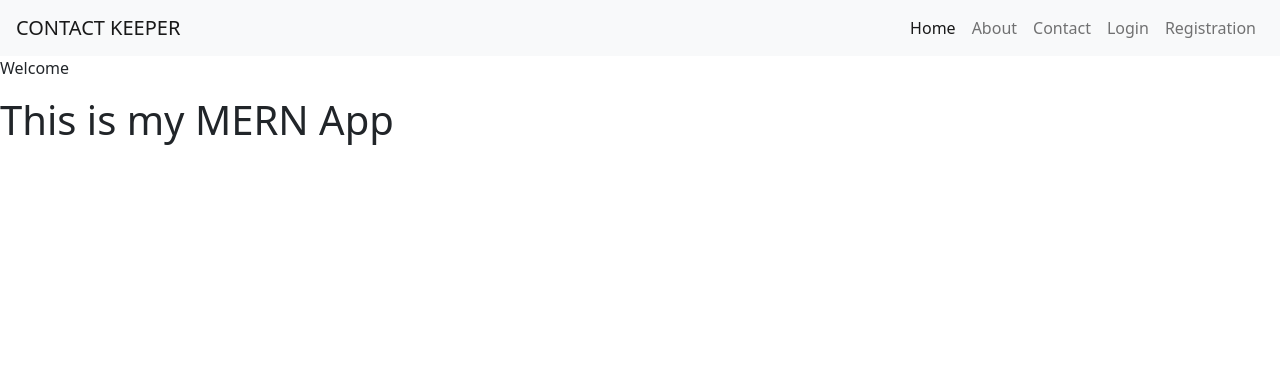
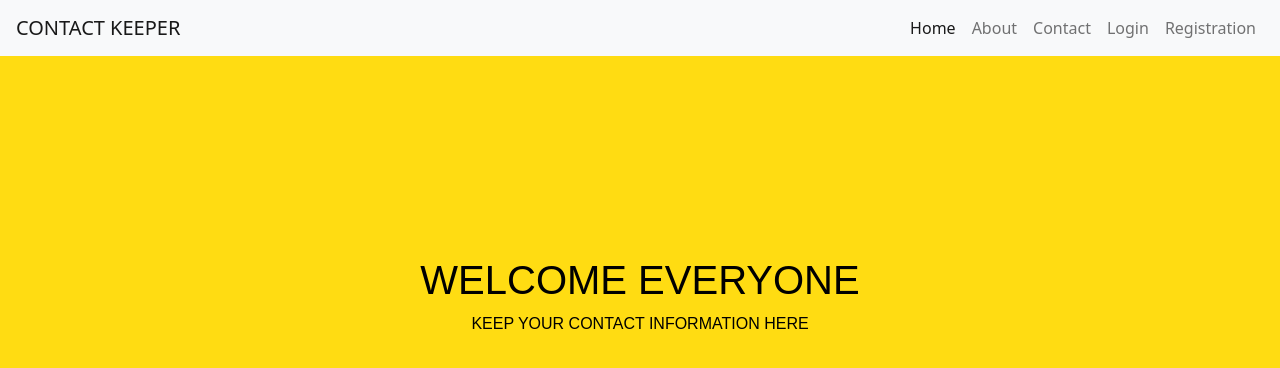
Before and after one commit to ahmedaltamas2/mernApp, a React (Create React App) app in the folder client/: page / in a window 1280 px wide. Shown: the top 368 px of the page. Built offline with nearby package versions, Linux system fonts and the light colour scheme.

Commit message:
add about me page

```diff
--- a/client/src/components/About.js
+++ b/client/src/components/About.js
@@ -1,11 +1,24 @@
 import React from 'react'
+import dp from '../images/dp.jpg';
 
-const About = () => {
+function About() {
     return (
         <div>
-            <p>Welcome @ About us</p>
-            <h1>This is my MERN App</h1>
-        </div>
+          <h2>About Me</h2>
+<div id="myCarousel" class="carousel slide" data-ride="carousel">
+
+
+
+	<div class="carousel-inner">
+		<div class="carousel-item active">
+			<div class="img-box"><img src={dp} alt=""/></div>
+			<p class="testimonial">I am a B.tech IT student at NSUT WEST CAMPUS.I completed my 12th from HHFS New Delhi</p>
+			<p class="overview"><b>Altamas Ahmed</b> MERN developer <a href="#"></a></p>
+
+		</div>
+         </div>
+         </div>
+         </div>
     )
 }
 
--- a/client/src/components/Home.js
+++ b/client/src/components/Home.js
@@ -1,11 +1,27 @@
-import React from 'react'
+import React from 'react';
 
-const Home = () => {
+
+function Home() {
+    const mystyle = {
+        color: "black",
+        backgroundColor: "#ffdc12",
+        textAlign: "center",
+        padding: "200px",
+        fontFamily: "sans-serif",
+        height: "100vh"
+      };
     return (
-        <div>
-            <p>Welcome</p>
-            <h1>This is my MERN App</h1>
-        </div>
+        < >
+            <div style={mystyle}>
+                <h1>
+                WELCOME EVERYONE
+                </h1>
+                <p>KEEP YOUR CONTACT INFORMATION HERE</p>
+
+            </div>
+
+
+        </>
     )
 }
 
```
Also changed, not shown: client/src/images/dp.jpg (added).
